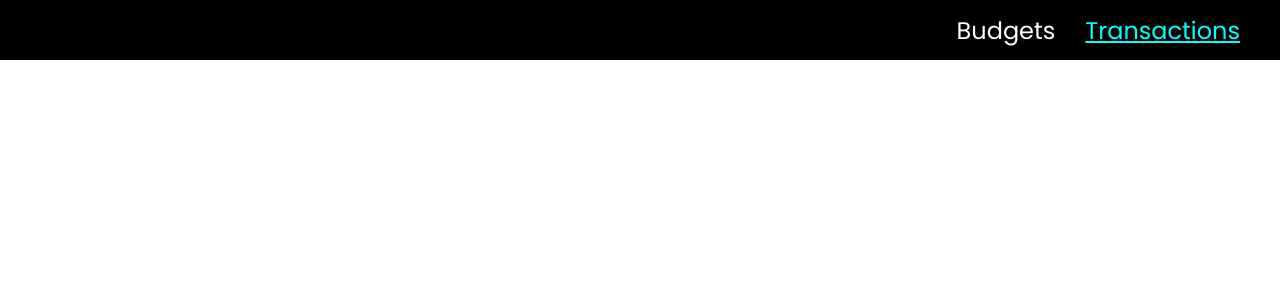
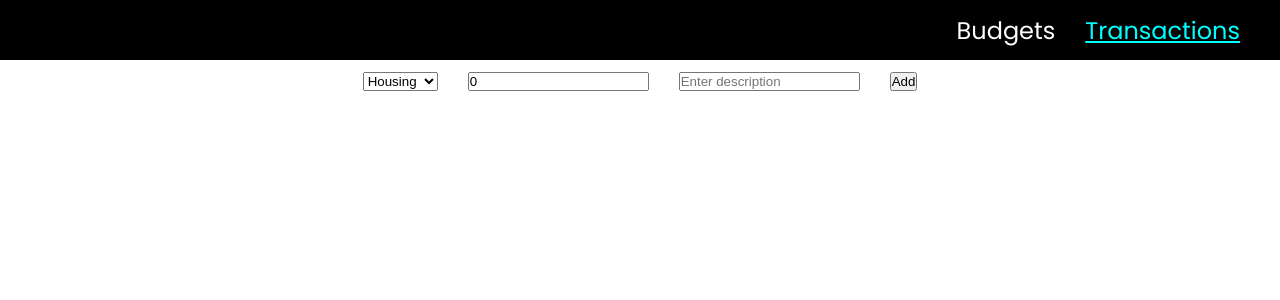
Before and after one commit to h5law/budget-tracker, a React (Create React App) app: page /transactions in a window 1280 px wide. Shown: the top 300 px of the page. Built offline with nearby package versions, Linux system fonts and the light colour scheme.

Commit message:
Add ability to add and remove transactions from store

```diff
--- a/src/app/App.js
+++ b/src/app/App.js
@@ -2,6 +2,7 @@ import {BrowserRouter, Navigate, Routes, Route} from 'react-router-dom';
 
 import Header from '../components/header/Header.js';
 import Budgets from '../features/budgets/Budgets.js';
+import Transactions from '../features/transactions/Transactions.js';
 
 const App = () => {
   return (
@@ -15,7 +16,7 @@ const App = () => {
           />
           <Route
             path="/transactions"
-            element=""
+          element={<Transactions />}
           />
           <Route
             path="/"
--- /dev/null
+++ b/src/components/transaction/NewTransaction.css
@@ -0,0 +1,11 @@
+.new-transaction {
+  display: flex;
+  justify-content: center;
+  align-content: center;
+  height: 2rem;
+  width: 100%;
+}
+
+.create-transaction * {
+  margin: 0 15px;
+}
--- /dev/null
+++ b/src/components/transaction/NewTransaction.js
@@ -0,0 +1,71 @@
+import { useState } from 'react';
+import { useSelector, useDispatch } from 'react-redux';
+
+import { selectCategories } from '../../features/budgets/budgetsSlice.js';
+import { addTransaction } from '../../features/transactions/transactionsSlice.js';
+
+import './NewTransaction.css';
+
+const NewTransaction = () => {
+  const categories = useSelector(selectCategories);
+  const dispatch = useDispatch();
+
+  const [amount, setAmount] = useState(0);
+  const [description, setDescription] = useState('');
+  const [category, setCategory] = useState(categories[0]);
+
+  const handleSubmit = (e) => {
+    e.preventDefault();
+    dispatch(addTransaction(category, amount, description))
+    setAmount(0);
+    setDescription('');
+  };
+
+  const handleChange = ({ target }) => {
+    setCategory(target.value);
+  };
+
+  return (
+    <div className="new-transaction">
+      <form
+        className="create-transaction"
+        onSubmit={handleSubmit}
+      >
+        <select
+          name="categories"
+          id="categories"
+          onChange={handleChange}
+          value={category}
+          required
+        >
+          {categories.map(category => (
+            <option value={category} key={category}>
+              {category.charAt(0).toUpperCase() + category.slice(1)}
+            </option>
+          ))}
+        </select>
+        <input
+          name="amount"
+          type="number"
+          min="0"
+          step="0.01"
+          value={amount}
+          onChange={(e) => setAmount(e.currentTarget.value)}
+          required
+          placeholder="Enter amount"
+        />
+        <input
+          name="description"
+          type="text"
+          max-length="32"
+          value={description}
+          onChange={(e) => setDescription(e.currentTarget.value)}
+          placeholder="Enter description"
+        />
+        <button>Add</button>
+      </form>
+    </div>
+  );
+};
+
+export default NewTransaction;
--- /dev/null
+++ b/src/components/transaction/Transaction.css
@@ -0,0 +1,27 @@
+.transaction-card {
+  padding: 20px;
+}
+
+.transaction-info {
+  display: flex;
+  justify-content: space-between;
+}
+
+.transaction-labels h4 {
+  font-size: 16px;
+  color: gray;
+}
+
+.transaction-labels h3 {
+  text-transform: capitalize;
+}
+
+.remove-transaction {
+  align-self: center;
+}
+
+.transaction-amount {}
+
+.transaction-date {
+  font-size: 14px;
+}
--- /dev/null
+++ b/src/components/transaction/Transaction.js
@@ -0,0 +1,40 @@
+import { useDispatch } from 'react-redux';
+
+import { removeTransaction } from '../../features/transactions/transactionsSlice.js';
+
+import './Transaction.css';
+
+const Transaction = ({ tx }) => {
+  const dispatch = useDispatch();
+
+  const handleRemove = () => {
+    dispatch(removeTransaction(tx));
+  };
+
+  return (
+    <li className="transaction-card">
+      <div className="transaction-info">
+        <div className="transaction-labels">
+          <h4>{tx.category}</h4>
+          <h3>{tx.description}</h3>
+        </div>
+        <div>
+          <button
+            className="remove-transaction"
+            onClick={handleRemove}
+          >
+            X
+          </button>
+        </div>
+      </div>
+      <div className="transaction-amount">
+        <p>Amount: {tx.amount}</p>
+      </div>
+      <div className="transaction-date">
+        <p>{tx.dateCreated}</p>
+      </div>
+    </li>
+  );
+};
+
+export default Transaction;
--- a/src/features/budgets/budgetsSlice.js
+++ b/src/features/budgets/budgetsSlice.js
@@ -33,5 +33,9 @@ const budgetsSlice = createSlice({
 });
 
 export const selectBudgets = (state) => state.budgets;
+export const selectCategories = (state) => {
+  return state.budgets.map(budget => budget.category);
+};
+
 export const { addBudget, removeBudget, editBudget } = budgetsSlice.actions;
 export default budgetsSlice.reducer;
--- /dev/null
+++ b/src/features/transactions/Transactions.js
@@ -0,0 +1,21 @@
+import { useSelector } from 'react-redux';
+
+import Transaction from '../../components/transaction/Transaction.js';
+import NewTransaction from '../../components/transaction/NewTransaction.js';
+import { selectTransactions } from './transactionsSlice.js';
+
+const Transactions = () => {
+  const transactionsState = useSelector(selectTransactions);
+  const transactions = transactionsState.map(tx => tx.transactions).flat();
+
+  return (
+    <div className="page-wrapper">
+      <NewTransaction />
+      <ul className="transactions-container">
+        {transactions.map(tx => (<Transaction tx={tx} key={tx.id} />))}
+      </ul>
+    </div>
+  );
+};
+
+export default Transactions;
--- a/src/features/transactions/transactionsSlice.js
+++ b/src/features/transactions/transactionsSlice.js
@@ -23,17 +23,25 @@ const transactionsSlice = createSlice({
       },
       prepare: (category, amount, description) => {
         const id = nanoid();
+        const date = new Date();
+        const current = date.toLocaleString();
         return { payload: {
-          id,
-          amount,
           category,
-          description,
+          transaction: {
+            id,
+            category,
+            amount,
+            description,
+            dateCreated: current,
+          },
         } };
       },
     },
     removeTransaction: (state, action) => {
       const index = state.findIndex(tx => tx.category === action.payload.category);
-      state[index].transactions.filter(tx => tx.id !== action.payload.tx.id);
+      state[index].transactions = state[index].transactions.filter(tx => {
+        return tx.id !== action.payload.id
+      });
     },
     editTransaction: (state, action) => {
       const index = state.findIndex(tx => tx.category === action.payload.category);
```
